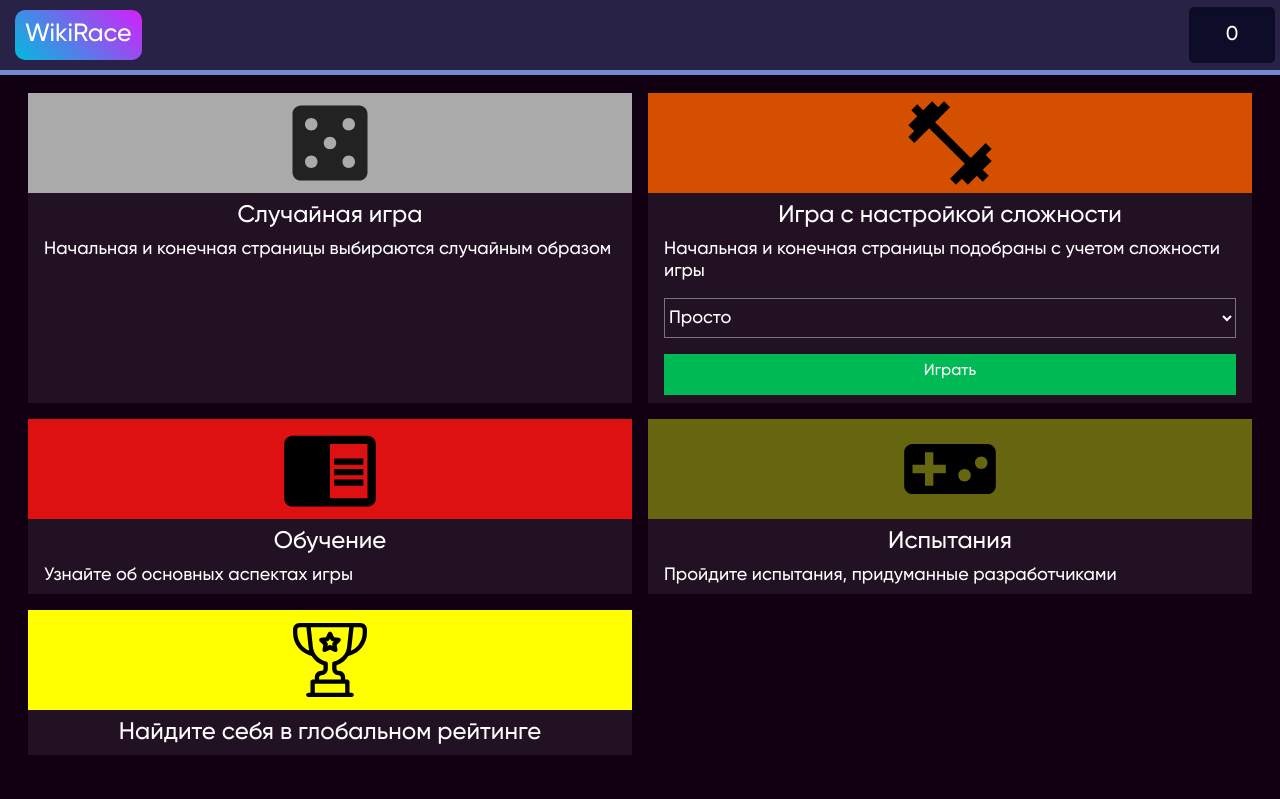
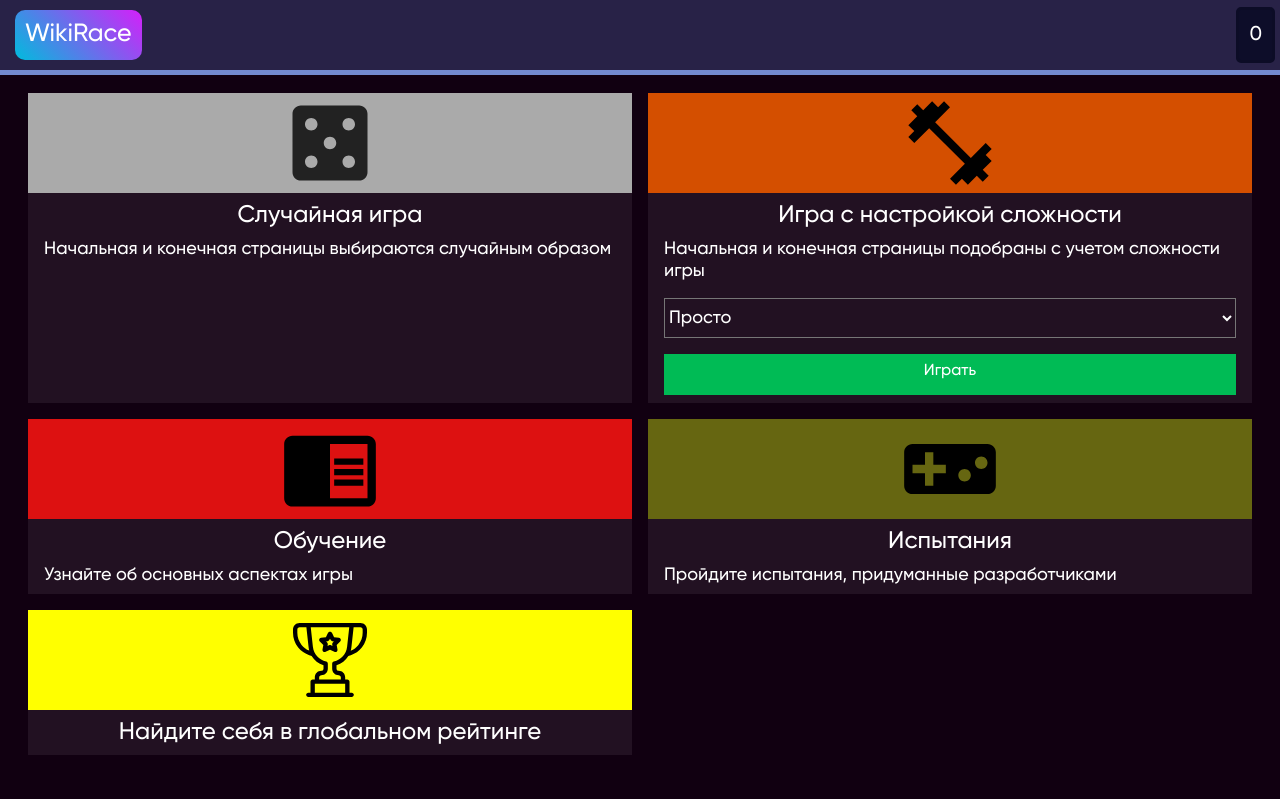
Before and after one commit to igoose1/wikirace, a Django app: template wiki/templates/wiki/start_page.html in a window 1280 px wide. Shown: the top 799 px of the page. Run offline with Django 3.2, Linux system fonts and the light colour scheme; the template is opened without the code that fills it, so the values that code supplies are empty; data comes from the database, SQL or seed files in the repository.

Commit message:
Fix frontend usability

```diff
--- a/wiki/static/wiki/rating_utils.js
+++ b/wiki/static/wiki/rating_utils.js
@@ -1,6 +1,13 @@
 
 
 $(document).ready(() => {
+
+	$('#full_rating').on('click', (object) => {
+		var full_rating = $('#full_rating');
+		full_rating.toggleClass("rating-full");
+	});
+
+
 
 	class Postfix {
 		constructor(postfix, count, color)
@@ -23,9 +30,9 @@ $(document).ready(() => {
 	for (var i=0; i < elements.length; i++)
 	{
 		element = elements[i];
-		var rating = element.innerText;
+		var rating_string = element.innerText;
 		element.classList.remove("content-loading")
-		rating = Number(rating);
+		var rating = Number(rating_string);
 		var current_postfix_id = 0;
 		for (var j = 1; j < postfixes.length; j++)
 		{
@@ -34,7 +41,8 @@ $(document).ready(() => {
 			else
 				break;
 		}
-		var postfix = postfixes[current_postfix_id]
+		var postfix = postfixes[current_postfix_id];
+		var original = Math.floor(rating).toString();
 		var content = Math.floor(
 			rating / postfix.count
 			).toString() + postfix.postfix
@@ -42,7 +50,8 @@ $(document).ready(() => {
 			content = " " + content;
 		}
 
-		element.innerText = content;
+		var html = `<div class="original">${original}</div><div class="edited">${content}</div>`
+		element.innerHTML = html;
 		element.classList.add(`rating-group-0${postfix.postfix}`);
 
 	}
--- a/wiki/static/wiki/styles/start_page_style.css
+++ b/wiki/static/wiki/styles/start_page_style.css
@@ -797,7 +797,7 @@ form {
 }
 
 .rating-box {
-    width: 60px;
+    width: fit-content;
     height: 30px;
     color: #ffffff;
     font-size: 20px;
@@ -814,7 +814,7 @@ form {
 }
 
 .rating {
-  position: absolute;
+  position: relative;
   top: 50%;
   left: 50%;
   transform: translate(-50%, -50%);
@@ -828,7 +828,9 @@ form {
     text-align: right;
 }
 
-@media (max-device-width: 600px) {
+
+
+@media (max-width: 800px) {
     .button-bar {
       justify-content: flex-end;
       width: 100vw;
@@ -856,6 +858,30 @@ form {
     animation: 0.5s linear 0s infinite normal content_loading
 }
 
+.rating .original {
+    width: 100%;
+    height: 100%;
+    visibility: hidden;
+}
+
+.rating-full .original {
+    visibility: visible;
+}
+
+.rating .edited {
+    width: 100%;
+    height: 100%;
+    display: block;
+    position: absolute;
+    top: 50%;
+    left: 50%;
+    transform: translate(-50%,-50%);
+}
+
+.rating-full .edited {
+    visibility: hidden;
+}
+
 @keyframes content_loading {
   0%   {content: "...";}
   25%  {content: " ..";}
--- a/wiki/templates/wiki/rating_page.html
+++ b/wiki/templates/wiki/rating_page.html
@@ -41,7 +41,7 @@
         </div>
         <div class="card-content-box card-content-box-text block-leaderboard table-content">
             <div class="table block-leaderboard" id="global-table">
-                <table>
+                <table id="full_rating">
                     <tr>
                         <th> Место</th>
                         <th> Имя</th>
--- a/wiki/templates/wiki/start_page.html
+++ b/wiki/templates/wiki/start_page.html
@@ -27,7 +27,7 @@
 <div class="player-name-box">
 	{{ settings.name }}
 </div>
-<div class="rating-box">
+<div class="rating-box" id="full_rating">
 	<div class="rating content-loading">
 		{{ settings.rate }}
 	</div>
```
Also changed, not shown: wiki/static/wiki/styles/win_page_style.css (+21 -0 lines).
